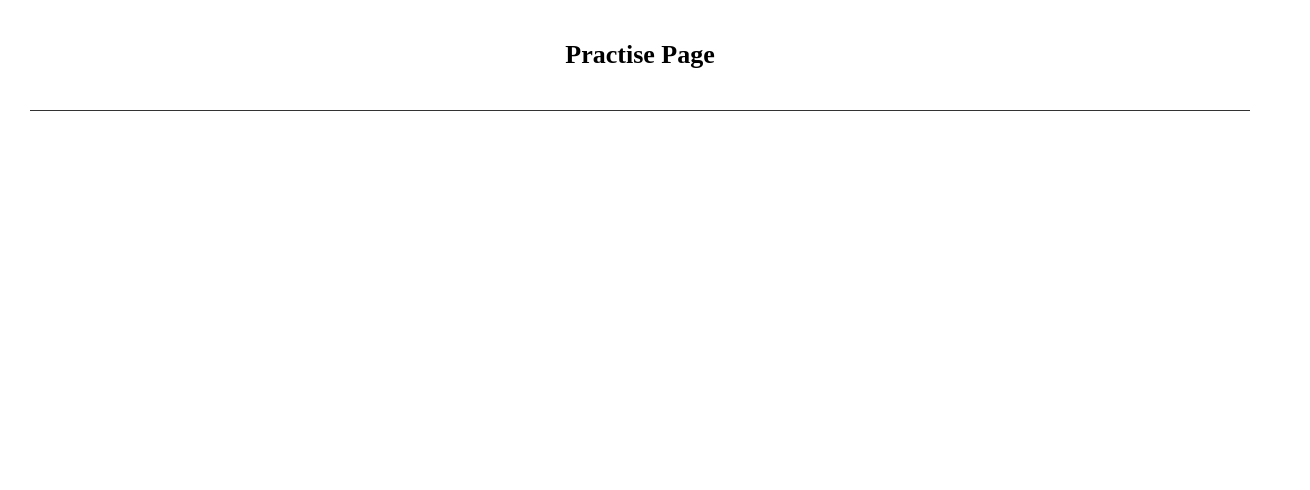
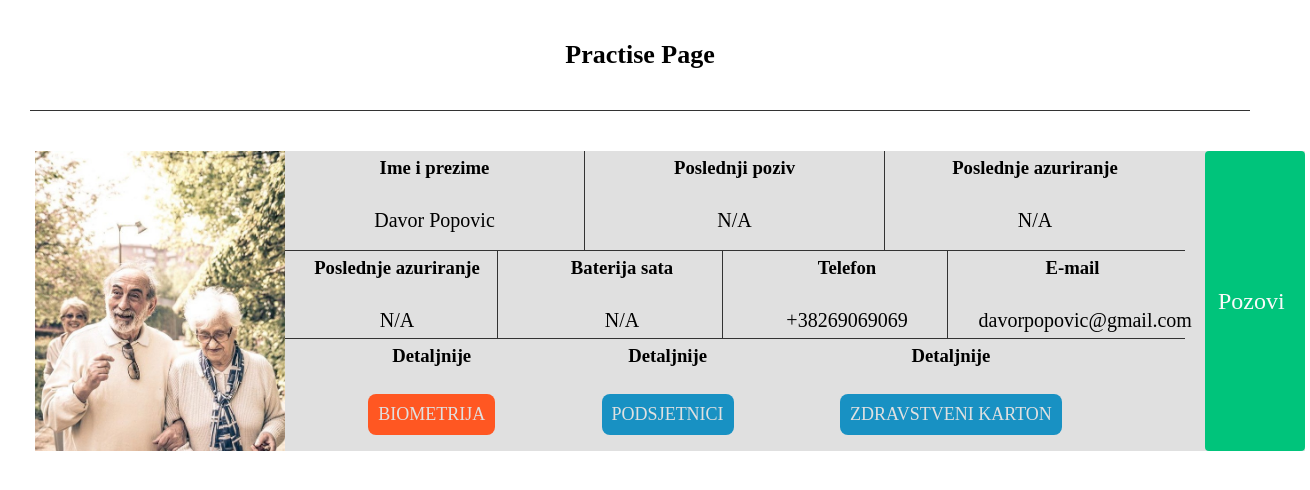
Before and after one commit to oykos-development-hub/development-guidelines, a React app: page /practise in a window 1280 px wide. Shown: the top 490 px of the page, 1310 px wide, since content can reach past the window. Built offline with nearby package versions, Linux system fonts and the light colour scheme.

Commit message:
new-update

```diff
--- a/src/components/Practise.js
+++ b/src/components/Practise.js
@@ -1,9 +1,68 @@
 // External dependencies
 import React from "react";
+import {UtilService} from "../services/util.service";
+import Background from '../img/main-bg.jpg';
+
 
 export default class Practise extends React.Component {
     constructor(props) {
         super(props);
+    }
+
+         componentDidMount() {
+         //div (firstRow) which contains three columns but before it we need to insert img
+
+         let wrapper =UtilService.DOM.$createNode('<div id="wrapper" class="bg-light-4 flex margin-auto"></div>');
+         UtilService.DOM.$appendChild(mainPage,wrapper);
+         let divBcg=UtilService.DOM.$createNode('<div id="divBcg" class="h-300 w-250 background-size-cover"></div>');
+         UtilService.DOM.$appendChild(wrapper,divBcg);
+         divBcg.style.backgroundImage=`url(${ Background })`;
+
+         let table = UtilService.DOM.$createNode('<div id="table" class="column"></div>');
+         UtilService.DOM.$appendChild(wrapper,table);
+
+         let firstRow = UtilService.DOM.$createNode('<div id="firstRow" class="flex-row h-100 border-b-1 space-around max-w-900 text-center"></div>');
+         UtilService.DOM.$appendChild(table,firstRow);
+         let leftPartOfFirstRow = UtilService.DOM.$createNode('<div id="leftPartOfFirstRow" class="border-r-1 w-300 center"><h3>Ime i prezime</h3><br><p class="font-20">Davor Popovic</p></div>');
+         UtilService.DOM.$appendChild(firstRow,leftPartOfFirstRow);
+         let middlePartOfFirstRow = UtilService.DOM.$createNode('<div id="middlePartOfFirstRow" class="border-r-1 w-300 center"><h3>Poslednji poziv</h3><br><p class="font-20">N/A</p></div>');
+         UtilService.DOM.$appendChild(firstRow,middlePartOfFirstRow);
+         let rightPartOfFirstRow = UtilService.DOM.$createNode('<div id="rightPartOfFirstRow" class="text-center w-300 center"><h3>Poslednje azuriranje</h3><br><p class="font-20">N/A</p></div>');
+         UtilService.DOM.$appendChild(firstRow,rightPartOfFirstRow);
+
+         // div (secondRow) which contains four columns
+
+         let secondRow = UtilService.DOM.$createNode('<div id="secondRow" class="flex-row border-b-1 space-around max-w-900 text-center"></div>');
+         UtilService.DOM.$appendChild(table,secondRow);
+         let firstPartOfSecondRow= UtilService.DOM.$createNode('<div id="firstPartOfSecondRow" class="border-r-1 w-200 center"><h3>Poslednje azuriranje</h3><br><p class="font-20">N/A</p></div>');
+         UtilService.DOM.$appendChild(secondRow,firstPartOfSecondRow);
+         let secondPartOfSecondRow = UtilService.DOM.$createNode('<div id="secondPartOfSecondRow" class="border-r-1 w-200 center"><h3>Baterija sata</h3><br><p class="font-20">N/A</p></div>');
+         UtilService.DOM.$appendChild(secondRow,secondPartOfSecondRow);
+         let thirdPartOfSecondRow = UtilService.DOM.$createNode('<div id="thirdPartOfSecondRow" class="text-center border-r-1 w-200 center"><h3>Telefon</h3><br><p class="font-20">+38269069069</p></div>');
+         UtilService.DOM.$appendChild(secondRow,thirdPartOfSecondRow);
+         let fourthPartOfSecondRow= UtilService.DOM.$createNode('<div id="fourthPartOfSecondRow" class="text-center w-200 center"><h3>E-mail</h3><br><p class="font-20">davorpopovic@gmail.com</p></div>');
+         UtilService.DOM.$appendChild(secondRow,fourthPartOfSecondRow);
+
+        //div (thirdRow) which contains three parts
+
+        let thirdRow = UtilService.DOM.$createNode('<div id="thirdRow" class="flex-row margin-l-30 space-around max-w-800 text-center"></div>');
+        UtilService.DOM.$appendChild(table,thirdRow);
+        let firstPart= UtilService.DOM.$createNode('<div id="firstPart" class="center"><h3>Detaljnije</h3><br><p class="font-18 bg-important-2 pointer border-radius-8 light-4 padding-10">BIOMETRIJA</p></div>');
+        UtilService.DOM.$appendChild(thirdRow,firstPart);
+        let secondPart = UtilService.DOM.$createNode('<div id="secondPart" class="center"><h3>Detaljnije</h3><br><p class="font-18 border-radius-8 pointer bg-theme-main-2 light-4 padding-10">PODSJETNICI</p></div>');
+        UtilService.DOM.$appendChild(thirdRow,secondPart);
+        let thirdPart = UtilService.DOM.$createNode('<div id="thirdPart" class="text-center center"><h3>Detaljnije</h3><br><p class="font-18 pointer border-radius-8 bg-theme-main-2 light-4 padding-10">ZDRAVSTVENI KARTON</p></div>');
+        UtilService.DOM.$appendChild(thirdRow,thirdPart);
+
+        // div (greenButton)
+        let greenButton = UtilService.DOM.$createNode('<div id="greenButton" class="flex margin-l-20 font-12 pointer border-radius-4 bg-info-2 w-100 h-300"><p class="light-5 font-size-24 margin-l-10 align-center flex">Pozovi</p></div>');
+        UtilService.DOM.$appendChild(wrapper,greenButton);
+
+
+
+
+
+
     }
 
     render() {
@@ -12,7 +71,7 @@ export default class Practise extends React.Component {
                 Practise Page
             </div>
 
-            <div id="mainPage" className="column align-stretch margin-v-40 margin-h-30">
+            <div id="mainPage" className="column margin-v-40 margin-h-30 w-100-perc">
 
             </div>
         </div>);
--- a/src/style/_margins.scss
+++ b/src/style/_margins.scss
@@ -2,6 +2,9 @@
 .margin-0 {
     margin: 0;
   }
+.margin-auto {
+  margin:auto;
+}
 
   .margin-5 {
     margin: 5px;
--- a/src/style/_width-height.scss
+++ b/src/style/_width-height.scss
@@ -44,6 +44,9 @@
 
 .width-300, .w-300 {
   width: 300px;
+}
+.width-400, .w-400 {
+  width: 400px;
 }
 
 .width-500, .w-500 {
@@ -177,6 +180,16 @@
 .max-width-720, .max-w-720 {
   max-width: 720px;
 }
+.max-width-750, .max-w-750 {
+  max-width: 750px;
+}
+.max-width-800, .max-w-800 {
+  max-width: 800px;
+}
+.max-width-900, .max-w-900 {
+  max-width: 900px;
+}
+
 
 .max-width-960, .max-w-960 {
   max-width: 960px;
@@ -634,8 +647,8 @@
   height: 300px;
 }
 
-.height-500, .h-500 {
-  height: 500px;
+.height-600, .h-600 {
+  height: 600px;
 }
 
 .height-720, .h-720 {
```
Also changed, not shown: src/img/main-bg.jpg (added).
